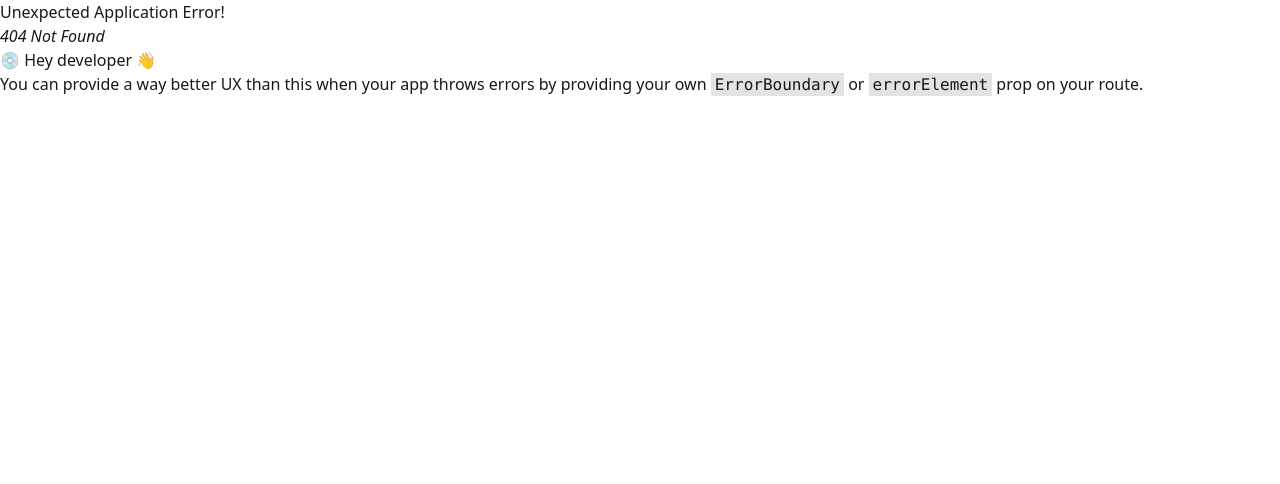
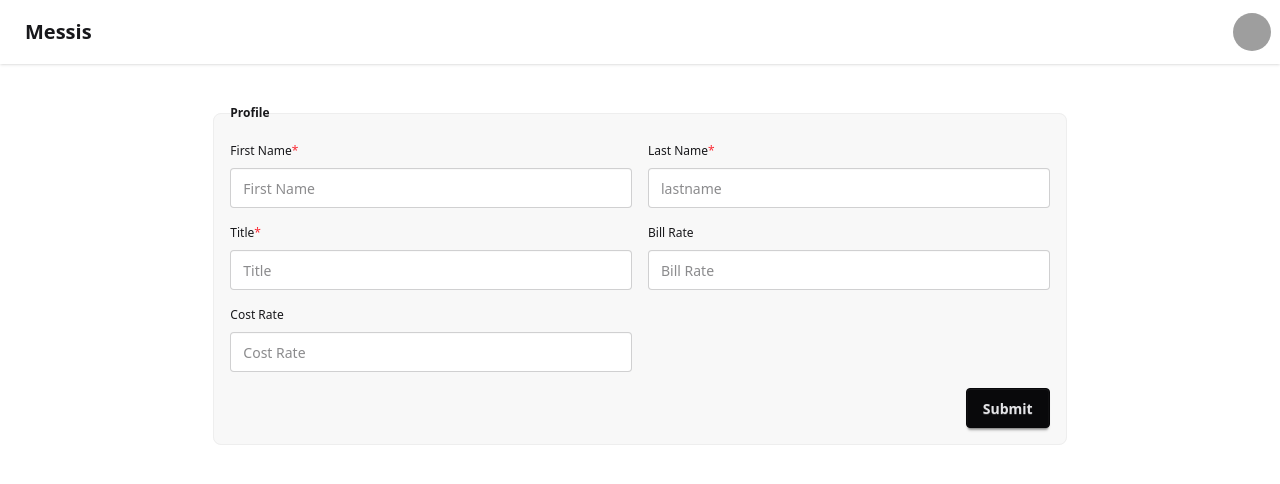
Before and after one commit to fahrurben/messis, a React (Vite) app in the folder messis-web/: page /profile in a window 1280 px wide. Before the commit this address had no page. Shown: the top 484 px of the page. Built offline with nearby package versions, Linux system fonts and the light colour scheme; no server answers; grey boxes are pictures that could not be loaded.

Commit message:
Profile page

```diff
--- a/messis-web/package.json
+++ b/messis-web/package.json
@@ -15,6 +15,7 @@
     "@tanstack/react-query": "^5.90.16",
     "axios": "^1.13.2",
     "clsx": "^2.1.1",
+    "jwt-decode": "^4.0.0",
     "react": "^19.2.0",
     "react-dom": "^19.2.0",
     "react-hook-form": "^7.69.0",
--- /dev/null
+++ b/messis-web/src/app/main.layout.tsx
@@ -0,0 +1,61 @@
+import { Outlet } from "react-router"
+
+const MainLayout = () => {
+  return (
+    <div>
+      <div className="navbar bg-base-100 shadow-sm">
+        <div className="flex-1">
+          <a className="btn btn-ghost text-xl">Messis</a>
+        </div>
+        <div className="flex-none">
+          <div className="dropdown dropdown-end">
+            <div
+              tabIndex={0}
+              className="card card-compact dropdown-content bg-base-100 z-1 mt-3 w-52 shadow"
+            >
+              <div className="card-body">
+                <span className="text-lg font-bold">8 Items</span>
+                <span className="text-info">Subtotal: $999</span>
+                <div className="card-actions">
+                  <button className="btn btn-primary btn-block">
+                    View cart
+                  </button>
+                </div>
+              </div>
+            </div>
+          </div>
+          <div className="dropdown dropdown-end">
+            <div
+              tabIndex={0}
+              role="button"
+              className="btn btn-ghost btn-circle avatar"
+            >
+              <div className="w-10 rounded-full">
+                <img
+                  alt="Tailwind CSS Navbar component"
+                  src="https://img.daisyui.com/images/stock/photo-1534528741775-53994a69daeb.webp"
+                />
+              </div>
+            </div>
+            <ul
+              tabIndex="-1"
+              className="menu menu-sm dropdown-content bg-base-100 rounded-box z-1 mt-3 w-52 p-2 shadow"
+            >
+              <li>
+                <a className="justify-between">Profile</a>
+              </li>
+              <li>
+                <a>Logout</a>
+              </li>
+            </ul>
+          </div>
+        </div>
+      </div>
+      <div>
+        <Outlet />
+      </div>
+    </div>
+  )
+}
+
+export default MainLayout
--- a/messis-web/src/components/form/inputtext.element.tsx
+++ b/messis-web/src/components/form/inputtext.element.tsx
@@ -19,7 +19,7 @@ const InputText = ({
   return (
     <input
       type={type}
-      className={cn("input", { "input-error": error })}
+      className={cn("input", { "input-error": error }, "w-full")}
       placeholder={placeholder}
       {...register}
       required={required}
--- a/messis-web/src/components/form/inputtext.field.tsx
+++ b/messis-web/src/components/form/inputtext.field.tsx
@@ -15,12 +15,14 @@ const InputTextField = ({
   children: ReactNode
 }) => {
   return (
-    <div>
-      <label id={name}>
+    <div className="w-full">
+      <label id={name} className="w-full">
         {label}
         {required && <span className={"text-red-500"}>*</span>}
       </label>
-      {children}
+      <div className="w-full mt-2">
+        {children}
+      </div>
       {error && <span className="text-error">{error.message}</span>}
     </div>
   )
--- a/messis-web/src/hooks/use-authenticated.hook.ts
+++ b/messis-web/src/hooks/use-authenticated.hook.ts
@@ -3,6 +3,7 @@ import { useLocation, useNavigate } from "react-router"
 import { store as authStore } from "../stores/auth.store"
 import { useSnapshot } from "valtio/react"
 import { useEffect } from "react"
+import axios from "axios";
 
 const NOT_SECURED_ROUTES = ["/login", "/register"]
 
@@ -13,6 +14,9 @@ const useAuthenticated = () => {
   const { authToken } = useSnapshot(authStore)
 
   useEffect(() => {
+    axios.defaults.headers.common["Authorization"] = "Bearer " + authToken
+    console.log(authToken)
+
     if (authToken === null && !NOT_SECURED_ROUTES.includes(location.pathname)) {
       navigate("/login")
     }
--- /dev/null
+++ b/messis-web/src/hooks/use-profile.api.ts
@@ -0,0 +1,15 @@
+import axios from "axios"
+import { API_URL } from "../helpers/constant.js"
+import { useMutation, useQuery } from "@tanstack/react-query"
+
+export const useGetProfile = (id) => {
+  return useQuery({
+    queryKey: ["profile", id],
+    queryFn: async () => {
+      let url = `${API_URL}/user-profiles/${id}`
+      console.log(axios.defaults.headers.common["Authorization"])
+      let response = await axios.get(url)
+      return response.data
+    },
+  })
+}
--- a/messis-web/src/stores/auth.store.ts
+++ b/messis-web/src/stores/auth.store.ts
@@ -1,14 +1,25 @@
 import { proxy, subscribe } from "valtio"
 import { TOKEN_EXPIRATION_HOUR } from "../helpers/constant.js"
 import axios from "axios"
+import { jwtDecode } from "jwt-decode"
 
-const store = proxy(
-  JSON.parse(localStorage.getItem("auth")) || {
+
+const getInitialState = () => {
+
+  const initialState = JSON.parse(localStorage.getItem("auth")) || {
     user: {},
     authToken: null,
+    companyId: null,
+    userId: null,
     authExpiredAt: null,
-  },
-)
+  }
+
+  axios.defaults.headers.common["Authorization"] = "Bearer " + initialState.authToken
+
+  return initialState
+}
+
+const store = proxy(getInitialState())
 
 subscribe(store, () => {
   localStorage.setItem("auth", JSON.stringify(store))
@@ -16,7 +27,10 @@ subscribe(store, () => {
 
 const actions = {
   setToken: (token: string) => {
+    const decoded = jwtDecode(token)
     store.authToken = token
+    store.companyId = decoded.company_id
+    store.userId = decoded.user_id
     store.authExpiredAt = new Date().getTime() + TOKEN_EXPIRATION_HOUR * 3600
     axios.defaults.headers.common["Authorization"] = "Bearer " + token
   },
--- a/messis-web/src/views/login/login.view.tsx
+++ b/messis-web/src/views/login/login.view.tsx
@@ -45,7 +45,7 @@ const Login = () => {
     },
     onSuccess: (data: LoginResponse) => {
       authActions.setToken(data.access)
-      navigate("/")
+      navigate("/profile")
     },
   })
 
--- /dev/null
+++ b/messis-web/src/views/profile/profile.view.tsx
@@ -0,0 +1,148 @@
+import InputTextField from "../../components/form/inputtext.field.tsx"
+import InputText from "../../components/form/inputtext.element.tsx"
+import { z } from "zod"
+import { useForm } from "react-hook-form"
+import { zodResolver } from "@hookform/resolvers/zod"
+import { useGetProfile } from "../../hooks/use-profile.api.ts"
+import { store as authStore } from "../../stores/auth.store"
+import { useSnapshot } from "valtio/react"
+import { useEffect } from "react"
+
+const formSchema = z.object({
+  firstname: z.string().min(3),
+  lastname: z.string().min(3),
+  title: z.string().min(3),
+  capacity: z.number(),
+  bill_rate: z.number(),
+  cost_rate: z.number(),
+})
+
+type FormValues = z.infer<typeof formSchema>
+
+const ProfileView = () => {
+  const { userId } = useSnapshot(authStore)
+
+  const {
+    register,
+    formState: { errors },
+    setError,
+    reset,
+    handleSubmit,
+  } = useForm<FormValues>({
+    resolver: zodResolver(formSchema),
+  })
+
+  const { data: profileData } = useGetProfile(userId)
+
+  useEffect(() => {
+    if (profileData != null) {
+      reset({ ...profileData })
+    }
+  }, [profileData])
+
+  const onSubmit = (values: FormValues) => {}
+
+  return (
+    <div className="flex items-center justify-center py-8">
+      <fieldset className="fieldset bg-base-200 border-base-300 rounded-box w-8/12 border p-4">
+        <legend className="fieldset-legend">Profile</legend>
+
+        <form onSubmit={handleSubmit(onSubmit)}>
+          <div className="grid grid-cols-1 md:grid-cols-2 gap-4">
+            <InputTextField
+              label={"First Name"}
+              name={"firstname"}
+              error={errors?.firstname}
+              required={true}
+            >
+              <div className="w-full">
+                <InputText
+                  name={"firstname"}
+                  placeholder={"First Name"}
+                  register={register}
+                  error={errors?.firstname}
+                  required
+                />
+              </div>
+            </InputTextField>
+
+            <InputTextField
+              label={"Last Name"}
+              name={"lastname"}
+              error={errors?.lastname}
+              required={true}
+            >
+              <div className="w-full">
+                <InputText
+                  name={"lastname"}
+                  placeholder={"lastname"}
+                  register={register}
+                  error={errors?.lastname}
+                  required
+                />
+              </div>
+            </InputTextField>
+
+            <InputTextField
+              label={"Title"}
+              name={"title"}
+              error={errors?.title}
+              required={true}
+            >
+              <div className="w-full">
+                <InputText
+                  name={"title"}
+                  placeholder={"Title"}
+                  register={register}
+                  error={errors?.title}
+                  required
+                />
+              </div>
+            </InputTextField>
+
+            <InputTextField
+              label={"Bill Rate"}
+              name={"bill_rate"}
+              error={errors?.bill_rate}
+              required={false}
+            >
+              <div className="w-full">
+                <InputText
+                  name={"bill_rate"}
+                  placeholder={"Bill Rate"}
+                  register={register}
+                  type={"number"}
+                  error={errors?.bill_rate}
+                  required
+                />
+              </div>
+            </InputTextField>
+
+            <InputTextField
+              label={"Cost Rate"}
+              name={"cost_rate"}
+              error={errors?.cost_rate}
+              required={false}
+            >
+              <div className="w-full">
+                <InputText
+                  name={"cost_rate"}
+                  placeholder={"Cost Rate"}
+                  register={register}
+                  type={"number"}
+                  error={errors?.cost_rate}
+                  required
+                />
+              </div>
+            </InputTextField>
+          </div>
+          <div className="w-full flex justify-end mt-4">
+            <button className="btn btn-neutral">Submit</button>
+          </div>
+        </form>
+      </fieldset>
+    </div>
+  )
+}
+
+export default ProfileView
```
Also changed, not shown: messis-web/src/app/route.config.tsx (+10 -1 lines), messis-web/src/commons/types.ts (+10 -0 lines), 2 other files (tests, documents, lock files or other folders).
